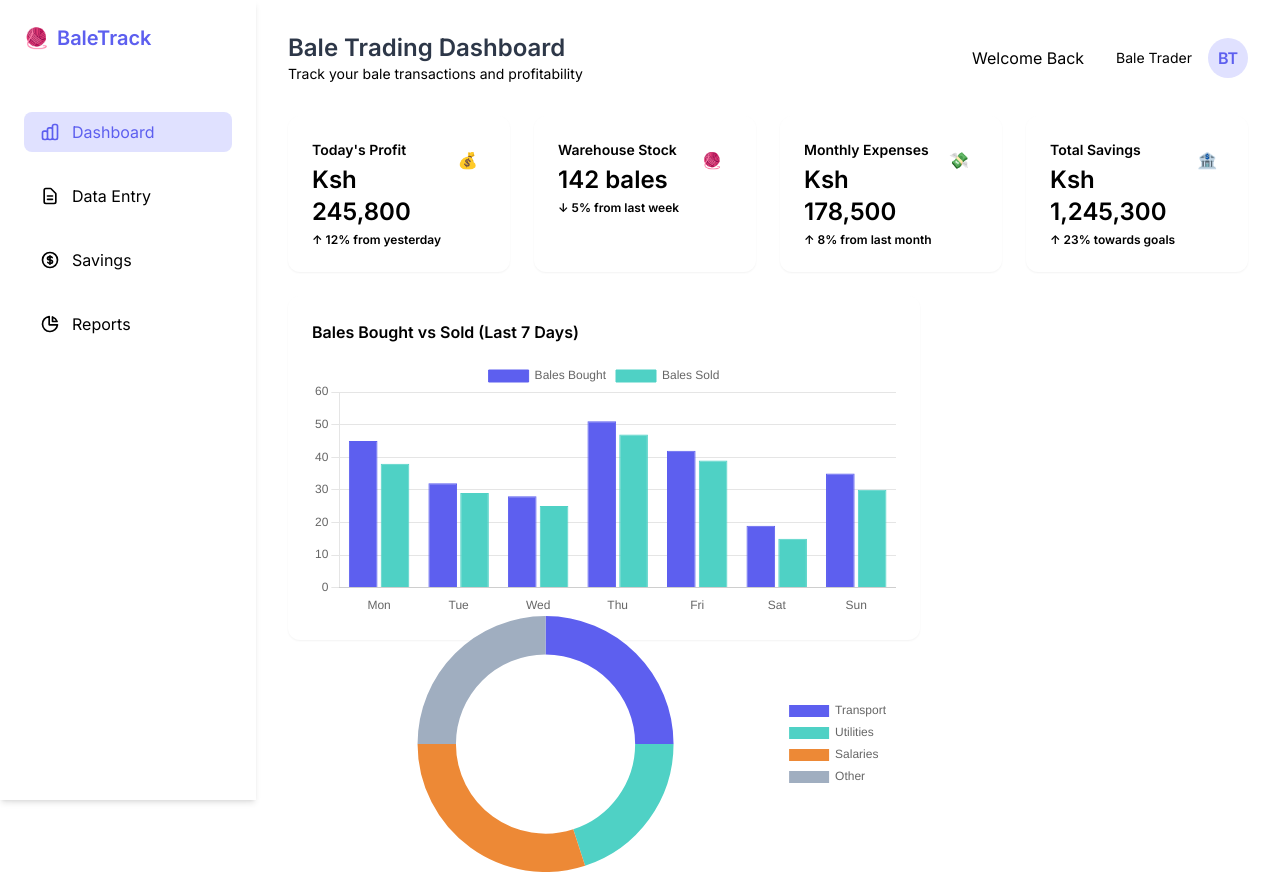
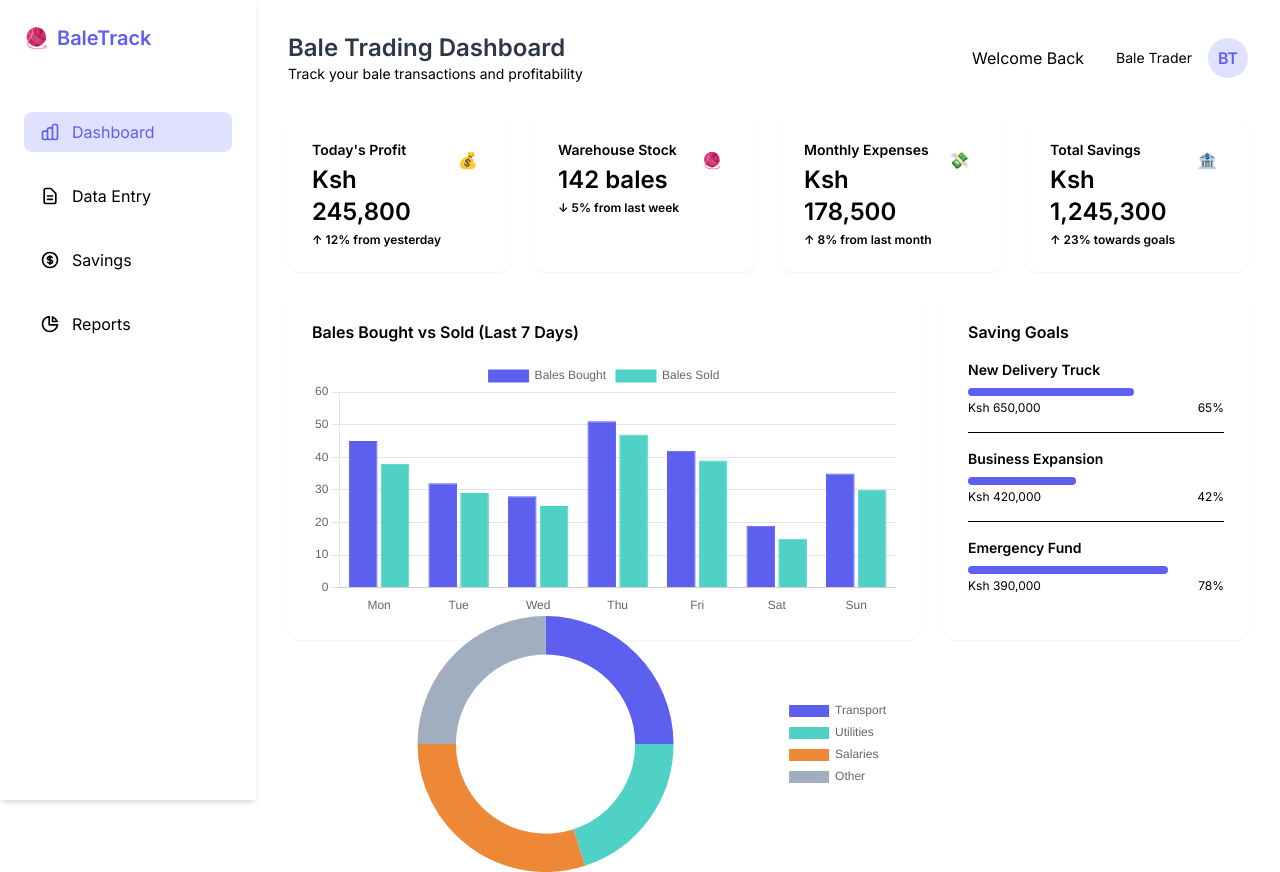
Before and after one commit to FaithMutua-code/bale-track-react, a React (Vite) app: page / in a window 1280 px wide. Built offline with nearby package versions, Linux system fonts and the light colour scheme.

Commit message:
feat: add SavingsGoal component and integrate it into Dashboard

```diff
--- a/src/Components/Dashboard.jsx
+++ b/src/Components/Dashboard.jsx
@@ -1,5 +1,7 @@
 import { useEffect, useRef} from 'react'
 import StatCard from './StatCard'
+import SavingsGoal from './SavingsGoal'
+
 import Chart from 'chart.js/auto'
 
 const Dashboard = () => {
@@ -162,8 +164,35 @@ const Dashboard = () => {
            <canvas ref={balesChartRef} style={{ width: '400px', height: '300px' }} />
 <canvas ref={expensesChartRef} style={{ width: '400px', height: '300px' }} />
 
+
+
           </div>
         </div>
+{/*saving goals*/}
+<div className="bg-white rounded-xl shadow-sm p-4 md:p-6">
+  <div className="flex justify-between items-center mb-4">
+    <h2 className="font-bold text-sm md:text-base">Saving Goals</h2>
+  </div>
+  <div className="space-y-4">
+           <SavingsGoal
+              title="New Delivery Truck"
+              current={650000}
+              target={1000000}
+            />
+
+            <SavingsGoal
+              title="Business Expansion"
+              current={420000}
+              target={1000000}
+            />
+
+            <SavingsGoal
+              title="Emergency Fund"
+              current={390000}
+              target={500000}
+            />
+  </div>
+</div>
       </div>
     </>
   )
--- a/src/Components/SavingsGoal.jsx
+++ b/src/Components/SavingsGoal.jsx
@@ -1,8 +1,22 @@
 import React from 'react'
 
-const SavingsGoal = () => {
+const SavingsGoal = ({ title, current, target }) => {
+  const percentage = Math.round((current / target) * 100)
+
   return (
-    <div>SavingsGoal</div>
+    <div className="pb-4 border-b border-gray-100 last:border-0 last:pb-0">
+      <h3 className="text-xs md:text-sm font-semibold mb-2">{title}</h3>
+      <div className="w-full bg-gray-100 rounded-full h-2 mb-1">
+        <div
+          className="bg-primary h-2 rounded-full"
+          style={{ width: `${percentage}%` }}
+        ></div>
+      </div>
+      <div className="flex justify-between text-xs text-gray-500">
+        <span>Ksh {current.toLocaleString()}</span>
+        <span>{percentage}%</span>
+      </div>
+    </div>
   )
 }
 
```
